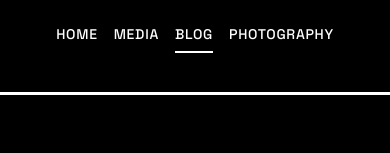
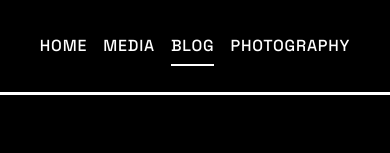
Before and after one commit to andrewmccarthywustl/andr3wM, a React (Vite) app: page /blog in a window 390 px wide. Shown: the top 153 px of the page. Built offline with nearby package versions, Linux system fonts and the light colour scheme; no server answers; the database is empty.

Commit message:
changed header size on mobile

```diff
--- a/src/components/Header/Header.module.css
+++ b/src/components/Header/Header.module.css
@@ -8,6 +8,8 @@
   z-index: var(--z-index-header);
   border-bottom: 3px solid var(--light-primary);
   height: 60px;
+  display: flex;
+  align-items: center;
 }
 
 .headerContent {
@@ -57,9 +59,6 @@
 @media (max-width: 768px) {
   .nav {
     gap: var(--spacing-md);
-  }
-
-  .navLink {
-    font-size: var(--font-size-sm);
+    display: flex;
   }
 }
```
